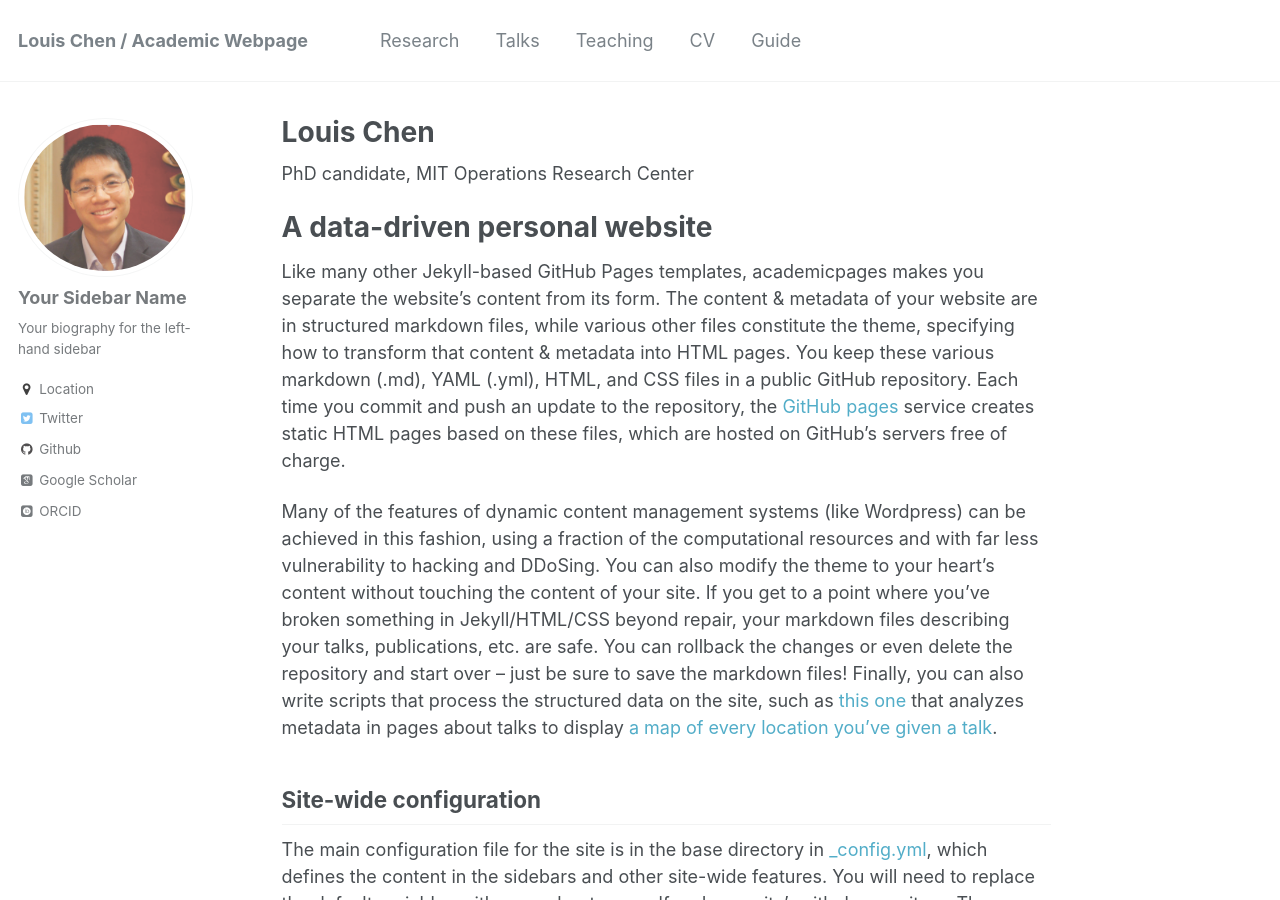
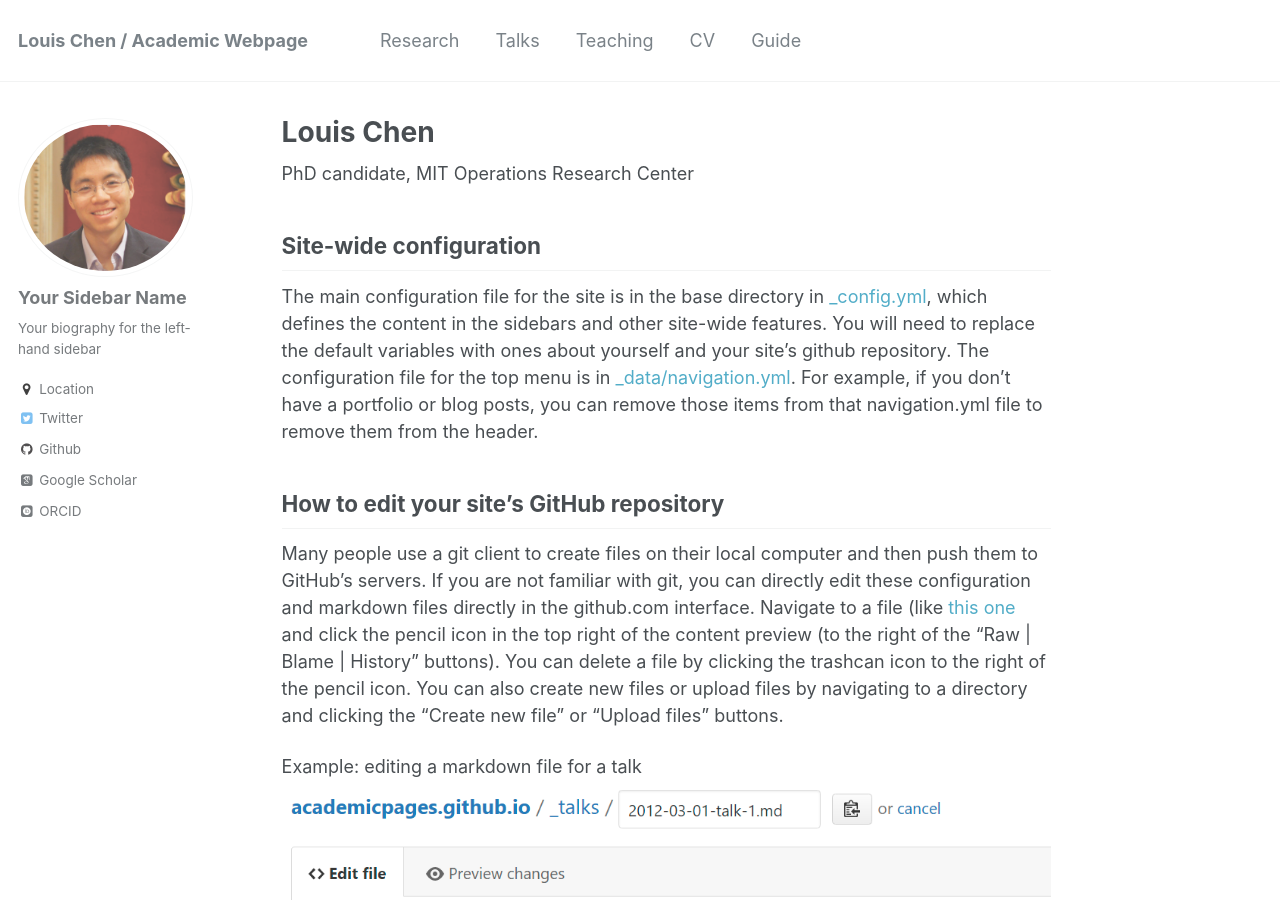
Before and after one commit to LouisLChen/LouisLChen.github.io, a Jekyll site: the page built from _pages/about.md, in a window 1280 px wide and 900 px high. Built offline with Jekyll 4.4.1, drawn with Linux system fonts in a browser that asks for light colours; some web fonts are replaced.

Commit message:
Update about.md

```diff
--- a/_pages/about.md
+++ b/_pages/about.md
@@ -9,12 +9,6 @@
 ---
 
 PhD candidate, MIT Operations Research Center
-
-A data-driven personal website
-======
-Like many other Jekyll-based GitHub Pages templates, academicpages makes you separate the website's content from its form. The content & metadata of your website are in structured markdown files, while various other files constitute the theme, specifying how to transform that content & metadata into HTML pages. You keep these various markdown (.md), YAML (.yml), HTML, and CSS files in a public GitHub repository. Each time you commit and push an update to the repository, the [GitHub pages](https://pages.github.com/) service creates static HTML pages based on these files, which are hosted on GitHub's servers free of charge.
-
-Many of the features of dynamic content management systems (like Wordpress) can be achieved in this fashion, using a fraction of the computational resources and with far less vulnerability to hacking and DDoSing. You can also modify the theme to your heart's content without touching the content of your site. If you get to a point where you've broken something in Jekyll/HTML/CSS beyond repair, your markdown files describing your talks, publications, etc. are safe. You can rollback the changes or even delete the repository and start over -- just be sure to save the markdown files! Finally, you can also write scripts that process the structured data on the site, such as [this one](https://github.com/academicpages/academicpages.github.io/blob/master/talkmap.ipynb) that analyzes metadata in pages about talks to display [a map of every location you've given a talk](https://academicpages.github.io/talkmap.html).
 
 Site-wide configuration
 ------
```
